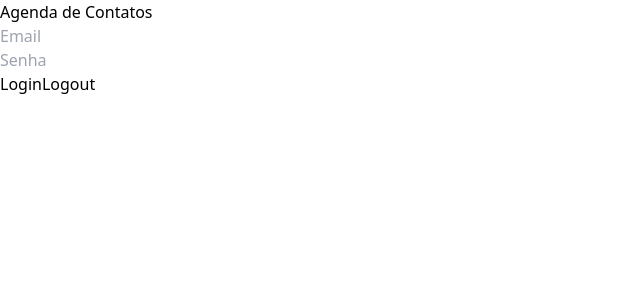
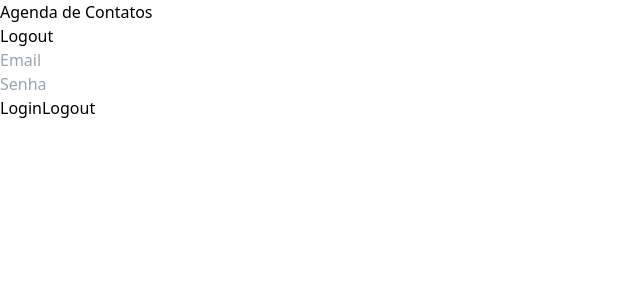
Before and after one commit to LuccasMoragas/cadastro-cliente, a React (Vite) app: page / in a window 1280 px wide. Shown: the top 300 px of the page, without its empty margins (0-640 px from the left). Built offline with nearby package versions, Linux system fonts and the light colour scheme.

Commit message:
Botao logout do header funcionando e linkado

```diff
--- a/src/components/Header.jsx
+++ b/src/components/Header.jsx
@@ -1,9 +1,27 @@
+import { signOut } from "firebase/auth";
+import { auth } from "../config/firebase";
+import { Link } from "react-router-dom";
+
+const logout = async () => {
+  try {
+    await signOut(auth);
+  } catch (err) {
+    console.error(err);
+  }
+};
+
 export default function Header() {
   return (
-    <div>
-      <h1 className="mb-4 rounded-2xl bg-white px-8 pb-8 pt-6 text-center text-4xl shadow-md">
-        Agenda de Contatos
-      </h1>
+    <div className=" relative mb-4 flex rounded-2xl bg-white px-8 pb-8 pl-4 pt-6 text-center text-4xl shadow-md">
+      <h1 className="flex-1 text-center">Agenda de Contatos</h1>
+      <Link to={"/"}>
+        <button
+          className="focus:shadow-outline absolute right-10 rounded bg-blue-500 px-4 py-2 font-bold text-white hover:bg-blue-700 focus:outline-none"
+          onClick={logout}
+        >
+          Logout
+        </button>
+      </Link>
     </div>
   );
 }
--- a/src/pages/Contato.jsx
+++ b/src/pages/Contato.jsx
@@ -31,9 +31,9 @@ export default function Contato() {
       <div>
         {listaContatos.map((contato) => (
           <div>
-            <h1> Nome: {contato.nome}</h1>
-            <span> Email: {contato.email}</span>
-            <span> Telefone: {contato.telefone}</span>
+            <p> Nome: {contato.nome}</p>
+            <p> Email: {contato.email}</p>
+            <p> Telefone: {contato.telefone}</p>
           </div>
         ))}
       </div>
```
